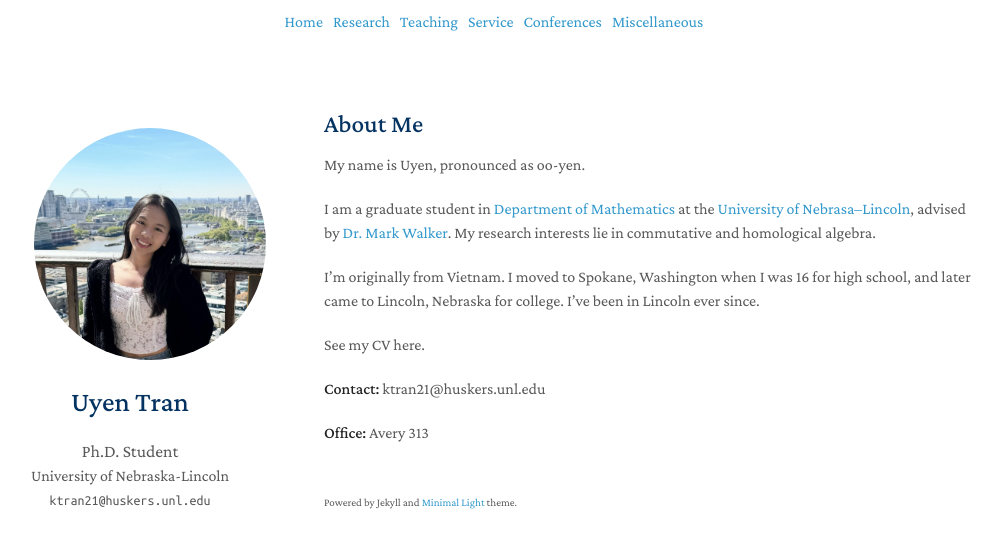
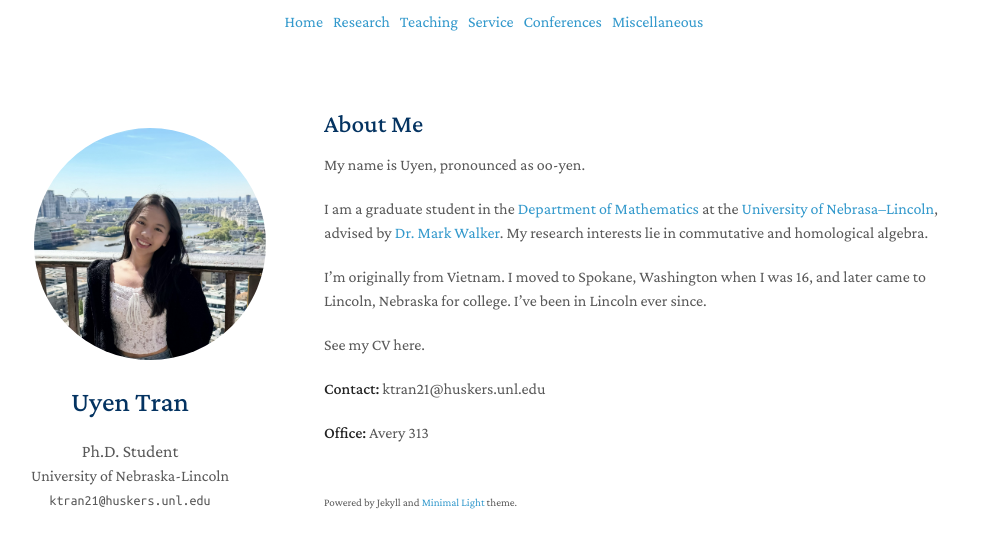
Before and after one commit to uyen-tran/uyen-tran.github.io, a Jekyll site: the page built from index.md, in a window 1280 px wide. Shown: the top 548 px of the page, without its empty margins (146-1148 px from the left). Built offline with Jekyll 4.4.1, drawn with Linux system fonts in a browser that asks for light colours; a style sheet for code colours, icons or effects is not loaded; our own code applies the rules of GitHub Pages for plain Markdown files.

Commit message:
Update index.md

```diff
--- a/index.md
+++ b/index.md
@@ -6,9 +6,9 @@ layout: homepage
 
 My name is Uyen, pronounced as oo-yen.
 
-I am a graduate student in [Department of Mathematics](https://math.unl.edu/){:target="_blank"} at the [University of Nebrasa--Lincoln](https://www.unl.edu/){:target="_blank"}, advised by [Dr. Mark Walker](https://mark-walker-22.github.io/){:target="_blank"}. My research interests lie in commutative and homological algebra.
+I am a graduate student in the [Department of Mathematics](https://math.unl.edu/){:target="_blank"} at the [University of Nebrasa--Lincoln](https://www.unl.edu/){:target="_blank"}, advised by [Dr. Mark Walker](https://mark-walker-22.github.io/){:target="_blank"}. My research interests lie in commutative and homological algebra.
 
-I’m originally from Vietnam. I moved to Spokane, Washington when I was 16 for high school, and later came to Lincoln, Nebraska for college. I’ve been in Lincoln ever since.
+I’m originally from Vietnam. I moved to Spokane, Washington when I was 16, and later came to Lincoln, Nebraska for college. I’ve been in Lincoln ever since.
 
 See my CV here.
 
```
